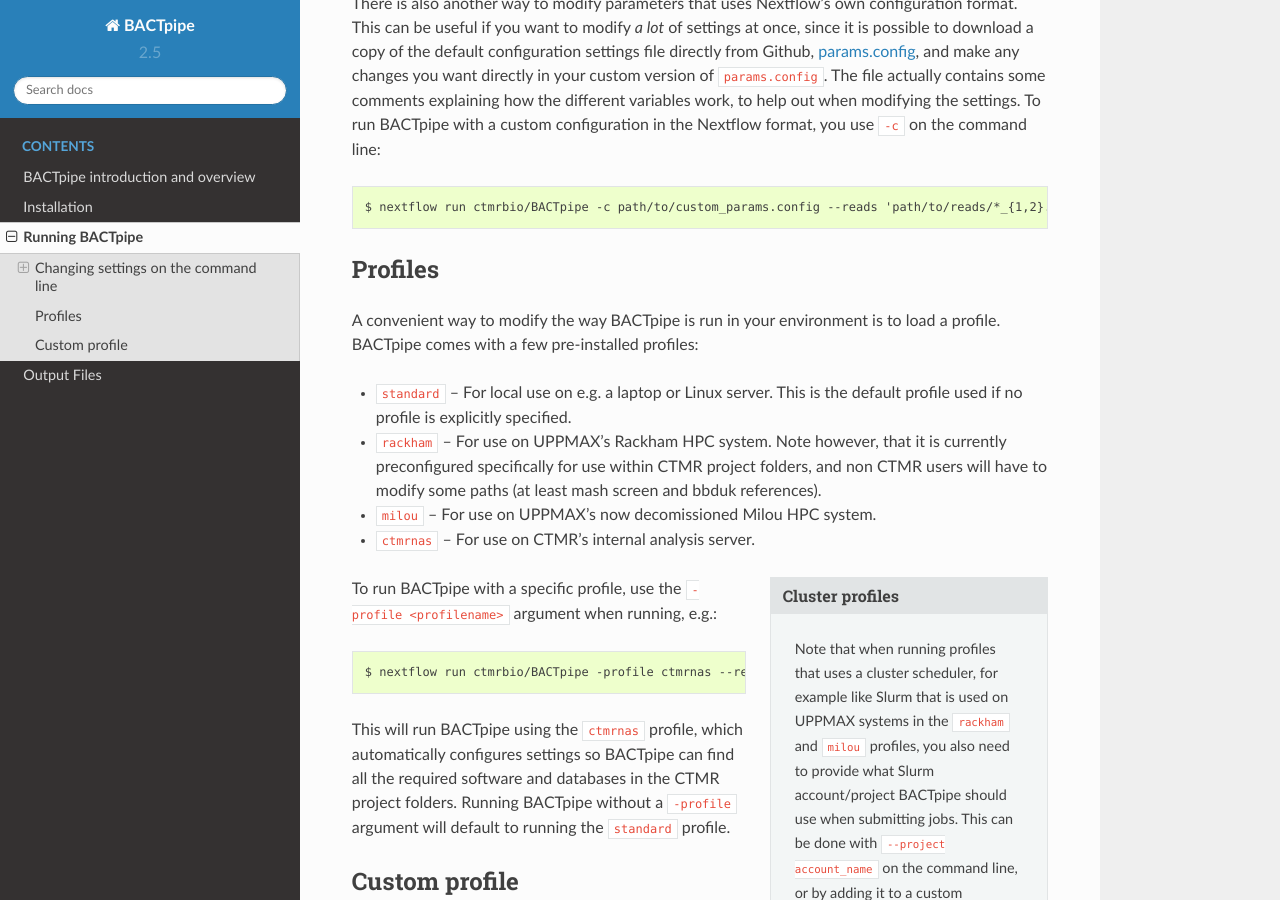
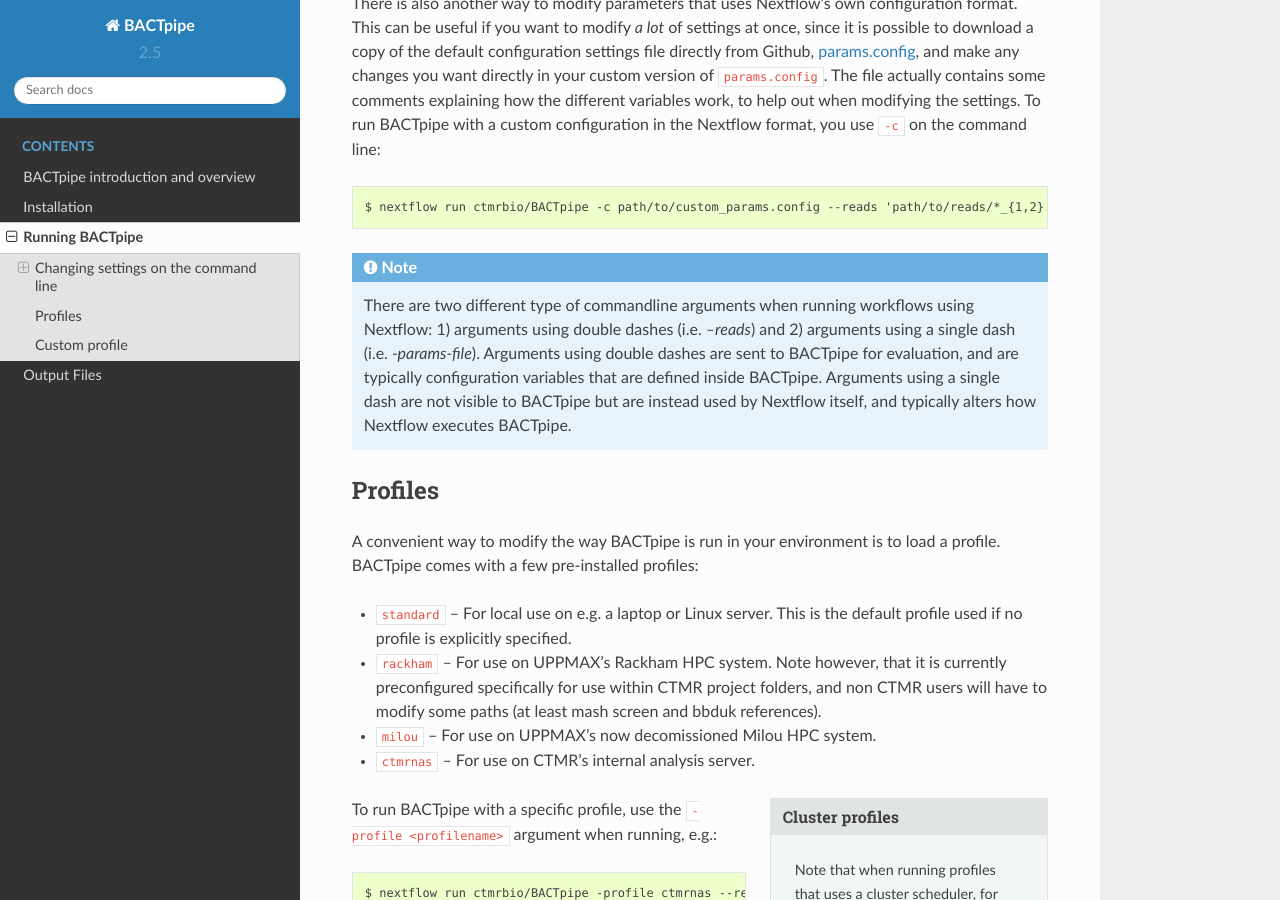
Before and after one commit to ctmrbio/BACTpipe, a Sphinx documentation site: the page built from docs/source/running.rst, in a window 1280 px wide and 900 px high, scrolled down 2287 px. Built offline with Sphinx 7.4.7 and the Read the Docs theme 2.0.0, drawn with Linux system fonts in a browser that asks for light colours.

Commit message:
Add note about single vs double dash arguments

```diff
--- a/docs/source/running.rst
+++ b/docs/source/running.rst
@@ -114,6 +114,15 @@
 
 .. _params.config: https://github.com/ctmrbio/BACTpipe/blob/master/conf/params.config
 
+.. note::
+
+    There are two different type of commandline arguments when running workflows
+    using Nextflow: 1) arguments using double dashes (i.e. `--reads`) and 2)
+    arguments using a single dash (i.e. `-params-file`). Arguments using double
+    dashes are sent to BACTpipe for evaluation, and are typically configuration
+    variables that are defined inside BACTpipe. Arguments using a single dash
+    are not visible to BACTpipe but are instead used by Nextflow itself, and
+    typically alters how Nextflow executes BACTpipe.
 
 Profiles
 --------
```
